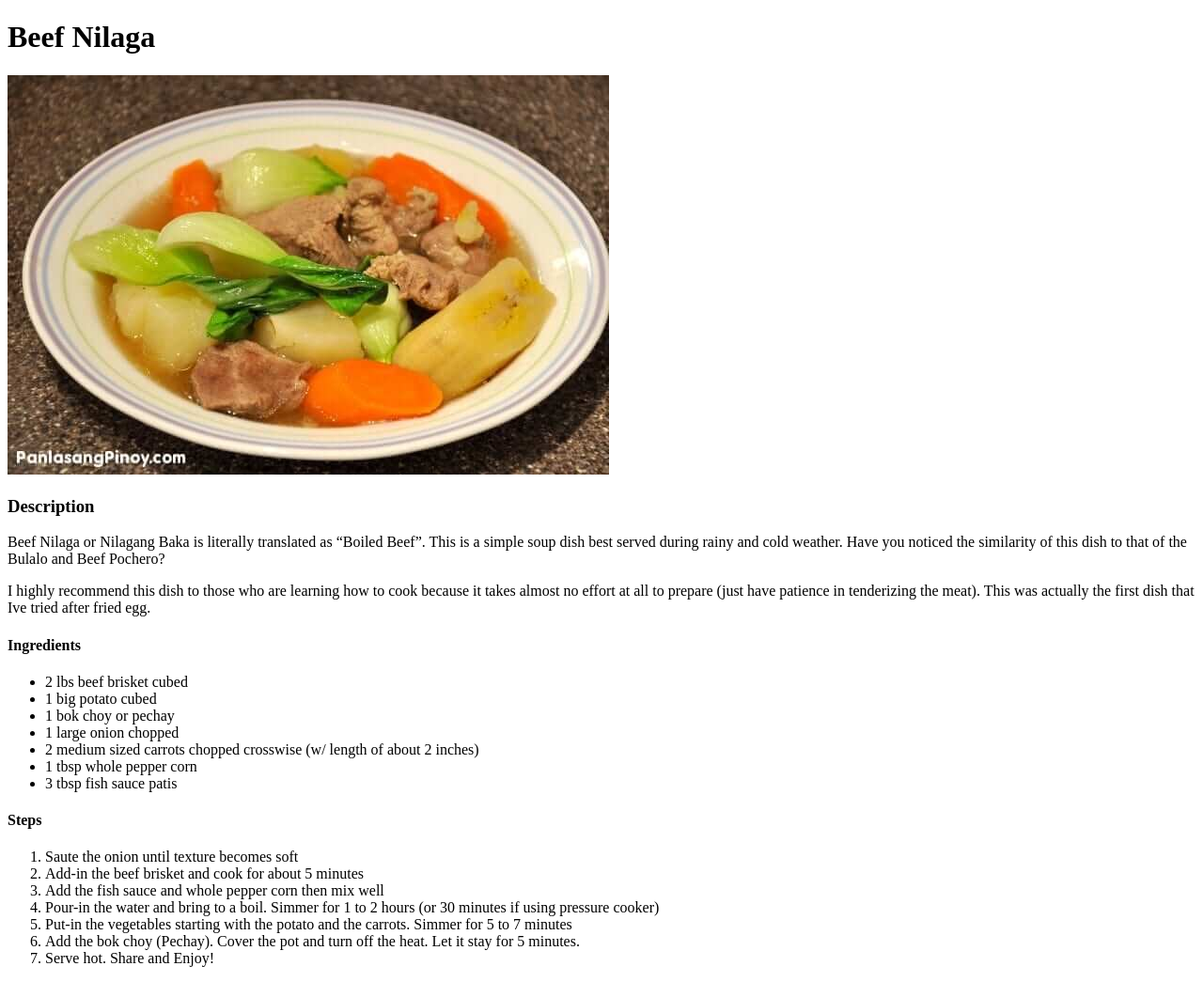
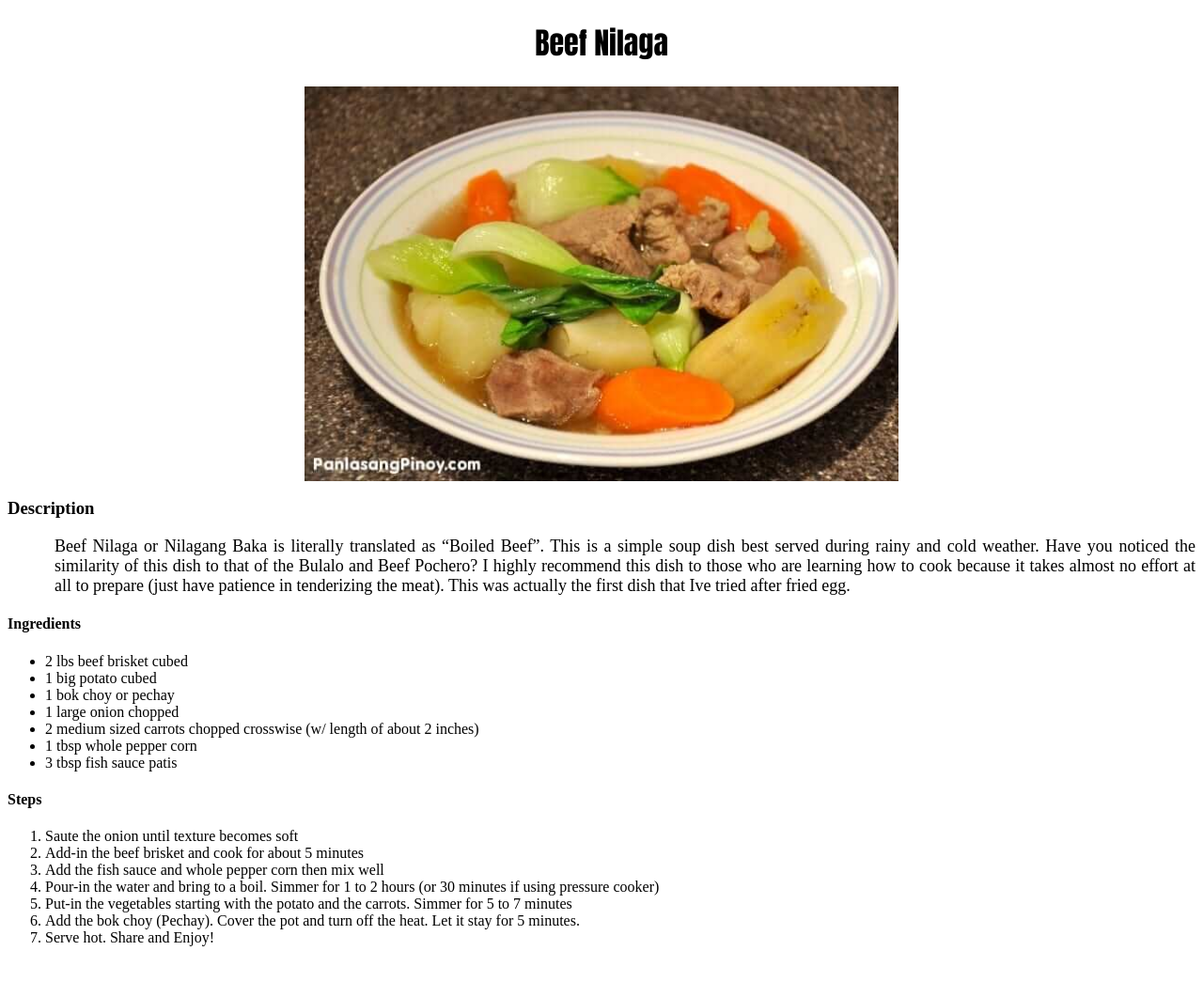
Before and after one commit to rjeffersonp/odin-recipes, a plain HTML site: page recipes/beef_nilaga.html in a window 1280 px wide. Shown: the whole page at 94% size. After the commit the page ends 1023 px from the top, so only its background shows below. Drawn offline with Linux system fonts and the light colour scheme.

Commit message:
Add new style selectors for recipes page
Added new selectors for headers and description in recipes html file. Also added styles for each recipe selector in the stylesheet

```diff
--- a/recipes/beef_nilaga.html
+++ b/recipes/beef_nilaga.html
@@ -5,21 +5,24 @@
     <meta http-equiv="X-UA-Compatible" content="IE=edge">
     <meta name="viewport" content="width=device-width, initial-scale=1.0">
     <title>Beef Nilaga</title>
+
+    <link rel="stylesheet" href="../style.css">
 </head>
 <body>
 
-    <h1>Beef Nilaga</h1>
+    <h1 class="recipe_header">Beef Nilaga</h1>
 
-    <img src="../images/beef_nilaga.jpg" alt="beef_nilaga_image">
+    <img src="../images/beef_nilaga.jpg" alt="beef_nilaga_image" class="recipe_img">
 
-    <h3>Description</h3>
+    <h3 class="description_header">Description</h3>
 
-    <p>Beef Nilaga or Nilagang Baka is literally translated as “Boiled Beef”. This is a simple soup dish best served during rainy and cold weather. Have you noticed the similarity of this dish to that of the Bulalo and Beef Pochero?</p>
-    <p>I highly recommend this dish to those who are learning how to cook because it takes almost no effort at all to prepare (just have patience in tenderizing the meat). This was actually the first dish that Ive tried after fried egg.</p>
+    <div class="recipe_description">
+        <p>Beef Nilaga or Nilagang Baka is literally translated as “Boiled Beef”. This is a simple soup dish best served during rainy and cold weather. Have you noticed the similarity of this dish to that of the Bulalo and Beef Pochero? I highly recommend this dish to those who are learning how to cook because it takes almost no effort at all to prepare (just have patience in tenderizing the meat). This was actually the first dish that Ive tried after fried egg.</p>
+    </div>
 
-    <h4>Ingredients</h4>
+    <h4 class="ingredients_header">Ingredients</h4>
 
-    <ul>
+    <ul class="ingredients_list">
         <li>2 lbs beef brisket cubed</li>
         <li>1 big potato cubed</li>
         <li>1 bok choy or pechay</li>
@@ -29,9 +32,9 @@
         <li>3 tbsp fish sauce patis</li>
     </ul>
 
-    <h4>Steps</h4>
+    <h4 class="steps_header">Steps</h4>
 
-    <ol>
+    <ol class="steps_list">
         <li>Saute the onion until texture becomes soft</li>
         <li>Add-in the beef brisket and cook for about 5 minutes</li>
         <li>Add the fish sauce and whole pepper corn then mix well</li>
--- a/style.css
+++ b/style.css
@@ -1,3 +1,5 @@
+/* index.html styles */
+
 #main_title {
     text-align: center;
     color: red;
@@ -10,6 +12,27 @@
 #recipe_list li {
     margin-bottom: 20px;
 }
+
 #recipe_list li a{
     color: darkred;
 }
+
+/* recipe.html styles */
+
+.recipe_header {
+    text-align: center;
+    font-family: Impact, Haettenschweiler, 'Arial Narrow Bold', sans-serif;
+}
+
+.recipe_img {
+    display: block;
+    margin-left: auto;
+    margin-right: auto;
+    width: 50%;
+}
+
+.recipe_description {
+    text-align: justify;
+    font-size: 18px;
+    margin-left: 50px;
+}
```
Also changed, not shown: recipes/chicken_adobo.html (+8 -4 lines), recipes/pork_sinigang.html (+8 -4 lines).
